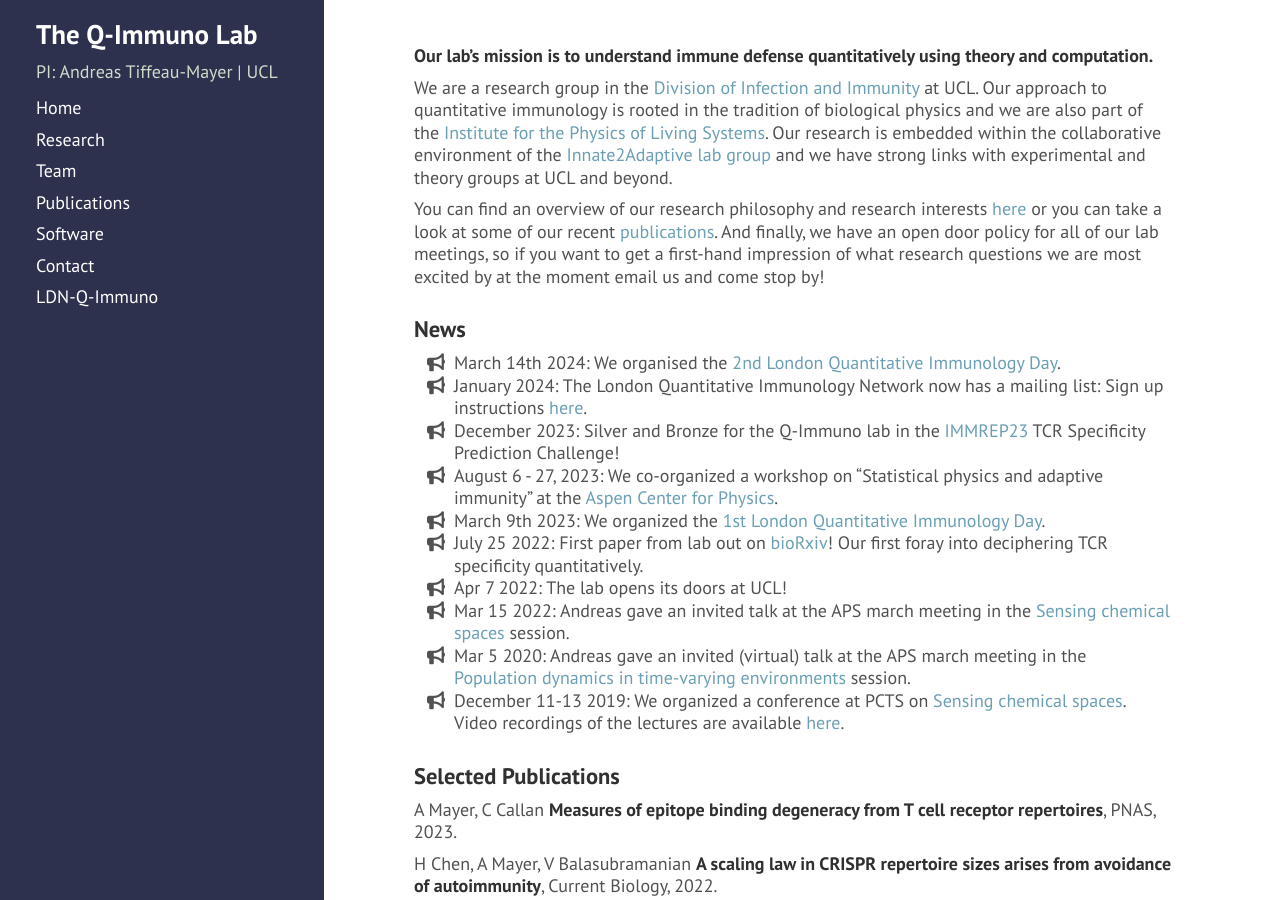
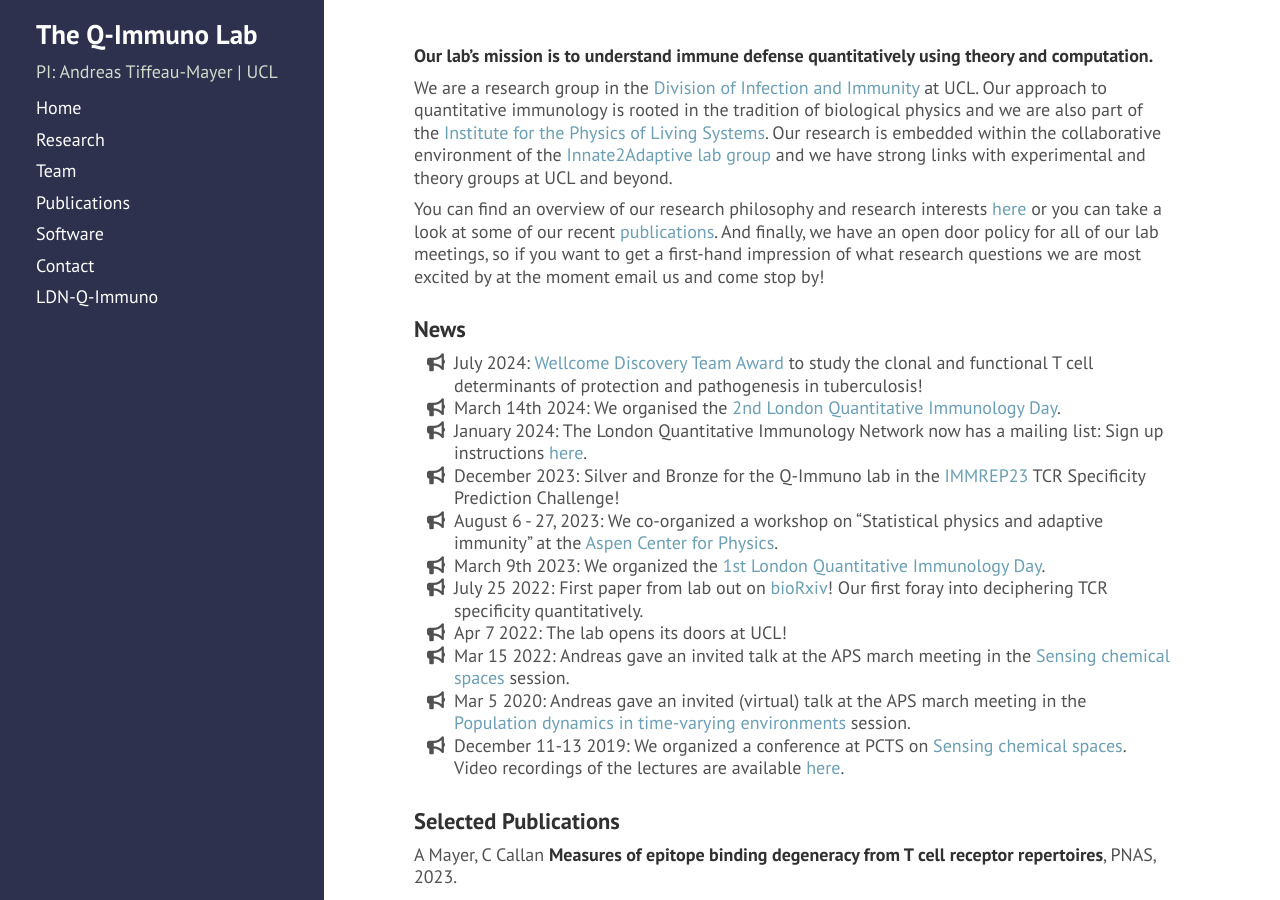
Before and after one commit to andim/andim.github.io, a Jekyll site: the page built from index.md, in a window 1280 px wide and 900 px high. Built offline with Jekyll 4.4.1, drawn with Linux system fonts in a browser that asks for light colours; nearby versions of some CDN libraries; a style sheet for code colours, icons or effects is not loaded.

Commit message:
add WT TB award

```diff
--- a/index.md
+++ b/index.md
@@ -12,6 +12,7 @@ You can find an overview of our research philosophy and research interests [here
 
 ### News
 
+- July 2024: [Wellcome Discovery Team Award](https://wellcome.org/grant-funding/people-and-projects/grants-awarded/clonal-and-functional-t-cell-determinants) to study the clonal and functional T cell determinants of protection and pathogenesis in tuberculosis!
 - March 14th 2024: We organised the [2nd London Quantitative Immunology Day](https://qimmuno.com/ldnday/).
 - January 2024: The London Quantitative Immunology Network now has a mailing list: Sign up instructions [here](https://qimmuno.com/ldnqimmuno/).
 - December 2023: Silver and Bronze for the Q-Immuno lab in the [IMMREP23](https://www.kaggle.com/competitions/tcr-specificity-prediction-challenge/leaderboard) TCR Specificity Prediction Challenge!
```
